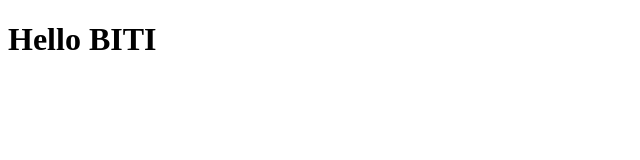
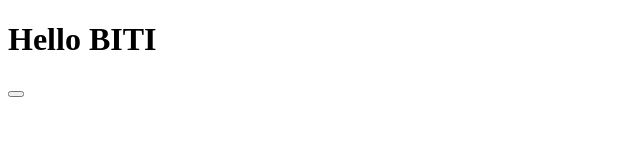
Before and after one commit to lthchinchin/hellobiti, a plain HTML site: page index.html in a window 1280 px wide. Shown: the full height of the page, 0-640 px from the left. Drawn offline with Linux system fonts and the light colour scheme.

Commit message:
upd tbn click

```diff
--- a/index.html
+++ b/index.html
@@ -10,9 +10,12 @@
 
 <body>
     <h1>Hello BITI</h1>
+    <button onclick="clickFuc()"></button>
 </body>
 <script>
-
+    function clickFuc() {
+        alert('da click')
+    }
 </script>
 
 </html>
```
